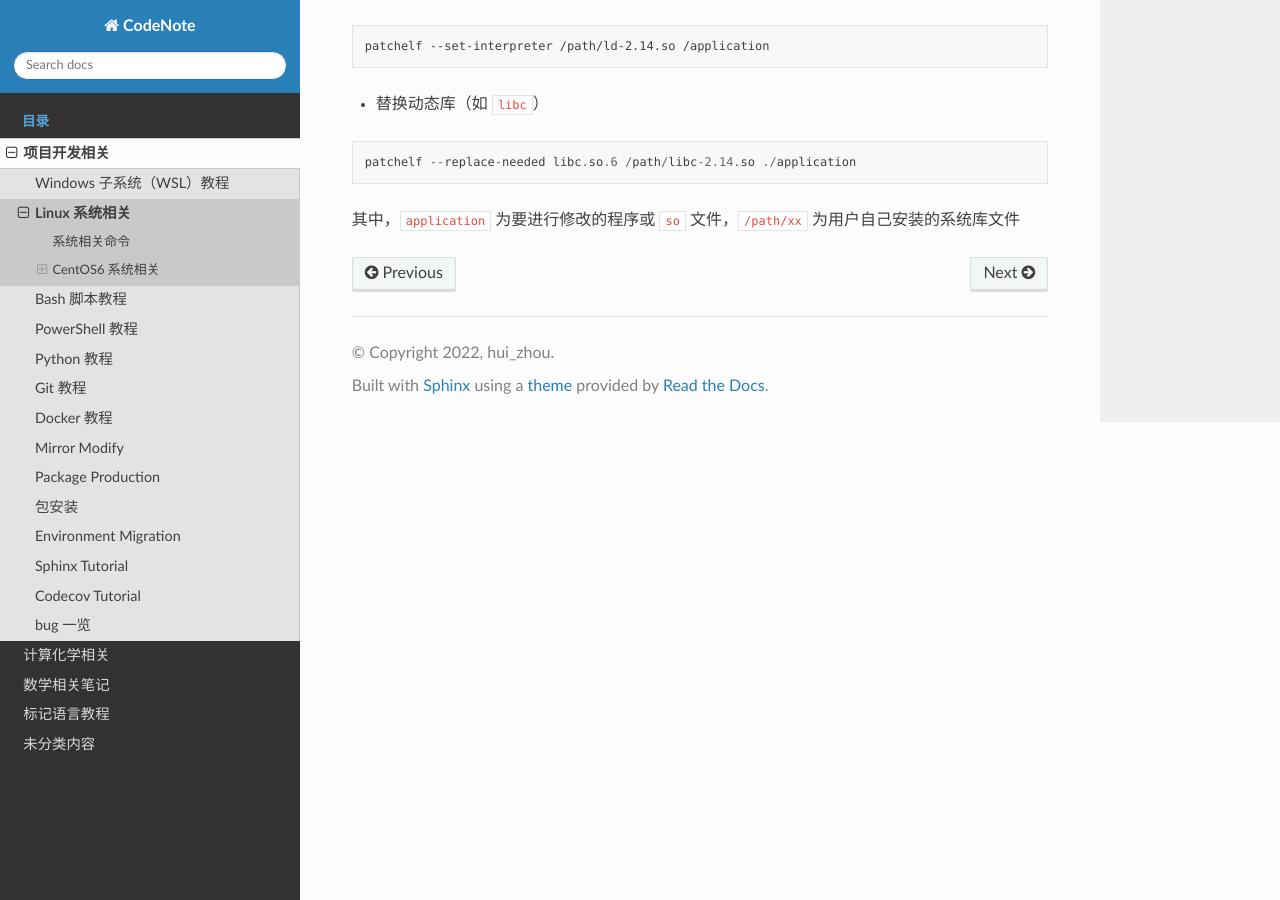
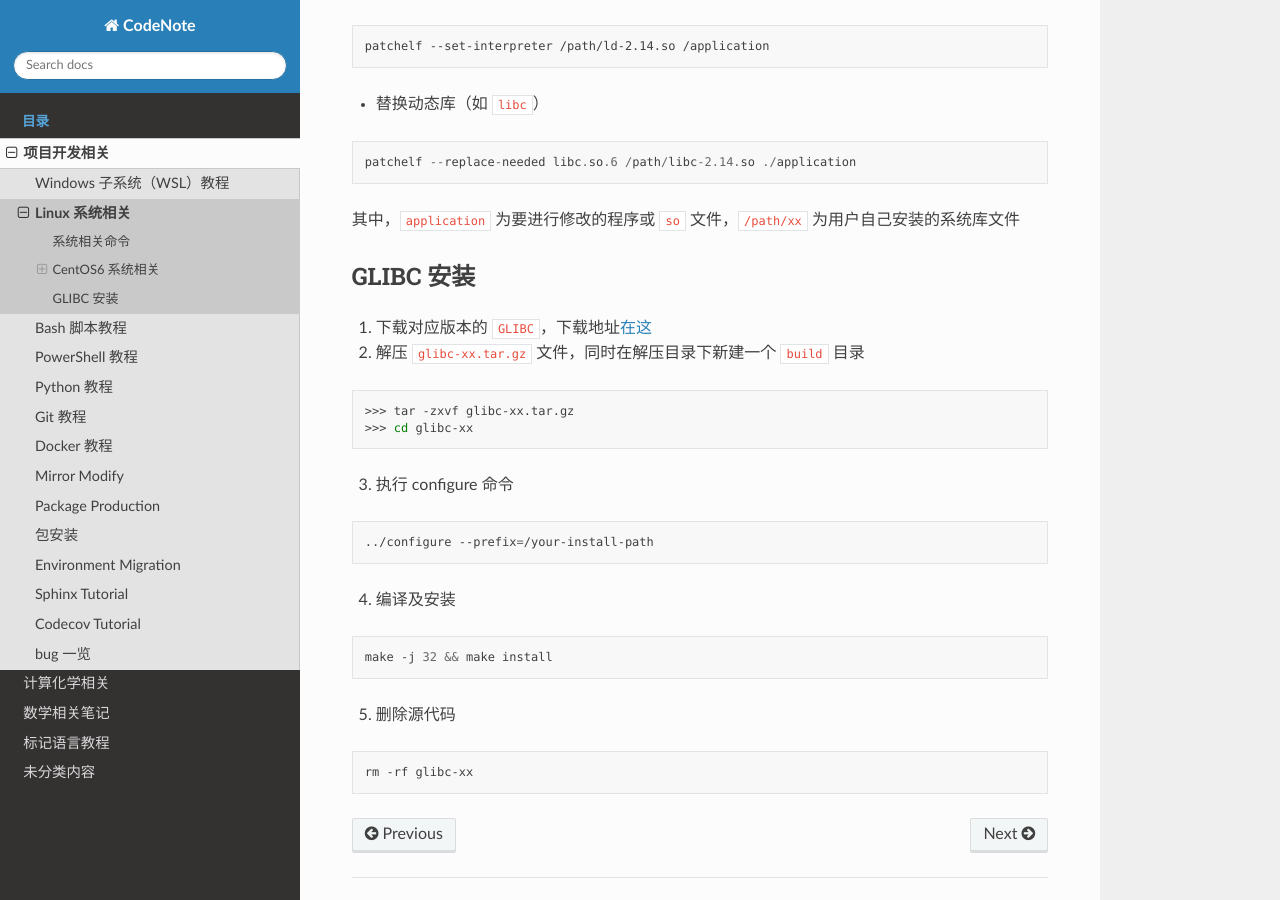
Before and after one commit to Rasic2/CodeNote, a Sphinx documentation site: the page built from docs/source/linux.md, in a window 1280 px wide and 900 px high, scrolled down 1598 px. Built offline with Sphinx 7.4.7 and the Read the Docs theme 2.0.0, drawn with Linux system fonts in a browser that asks for light colours.

Commit message:
update linux.md (add GLIBC)

````diff
--- a/docs/source/linux.md
+++ b/docs/source/linux.md
@@ -74,3 +74,32 @@ patchelf --replace-needed libc.so.6 /path/libc-2.14.so ./application
 ```
 
 其中，`application` 为要进行修改的程序或 `so` 文件，`/path/xx` 为用户自己安装的系统库文件
+
+## GLIBC 安装
+
+1. 下载对应版本的 `GLIBC`，下载地址[在这](http://ftp.gnu.org/gnu/glibc/)
+
+2. 解压 `glibc-xx.tar.gz` 文件，同时在解压目录下新建一个 `build` 目录
+
+```bash
+>>> tar -zxvf glibc-xx.tar.gz
+>>> cd glibc-xx
+```
+
+3. 执行 configure 命令
+
+```bash
+../configure --prefix=/your-install-path
+```
+
+4. 编译及安装
+
+```bash
+make -j 32 && make install
+```
+
+5. 删除源代码
+
+```bash
+rm -rf glibc-xx
+```
````
